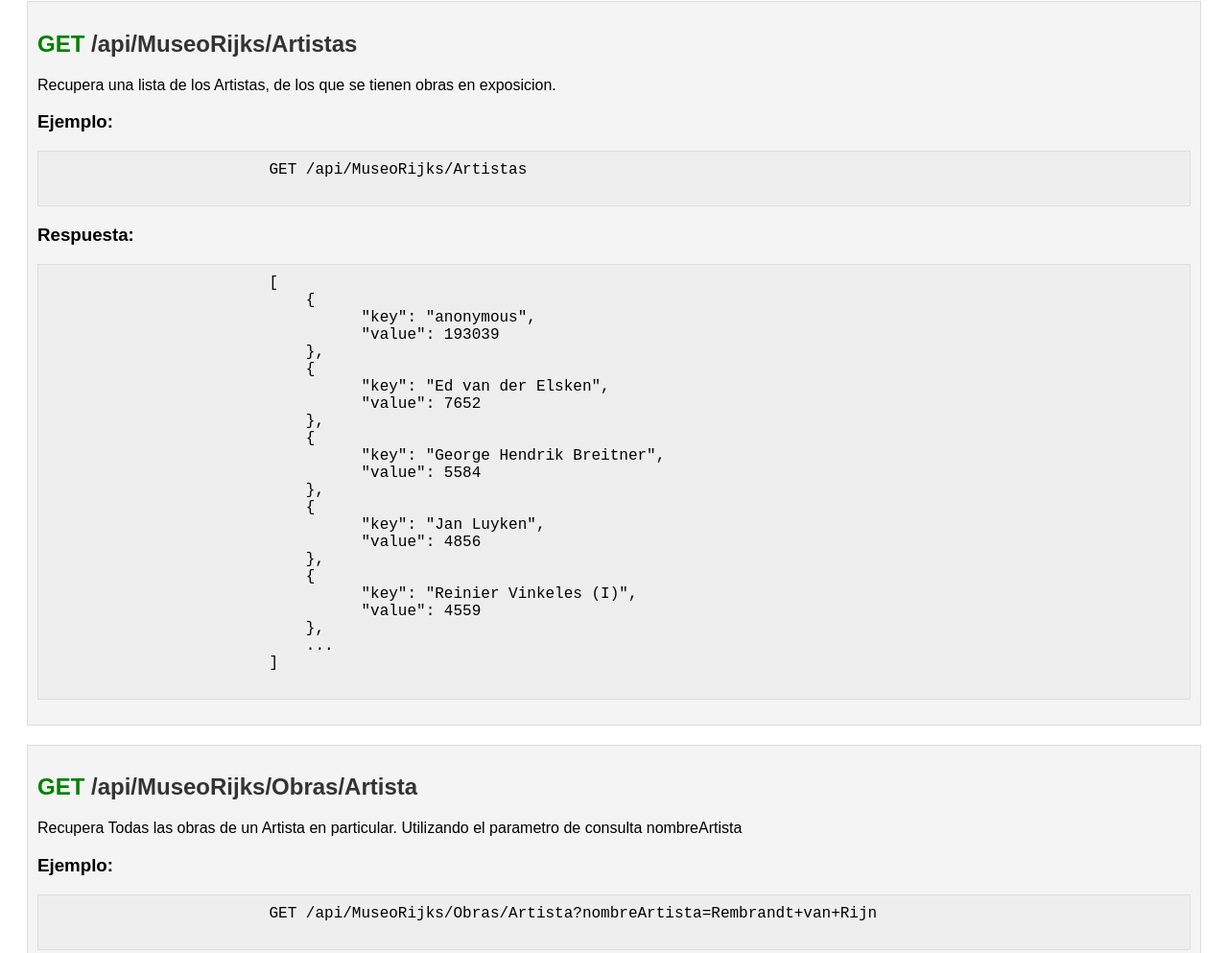
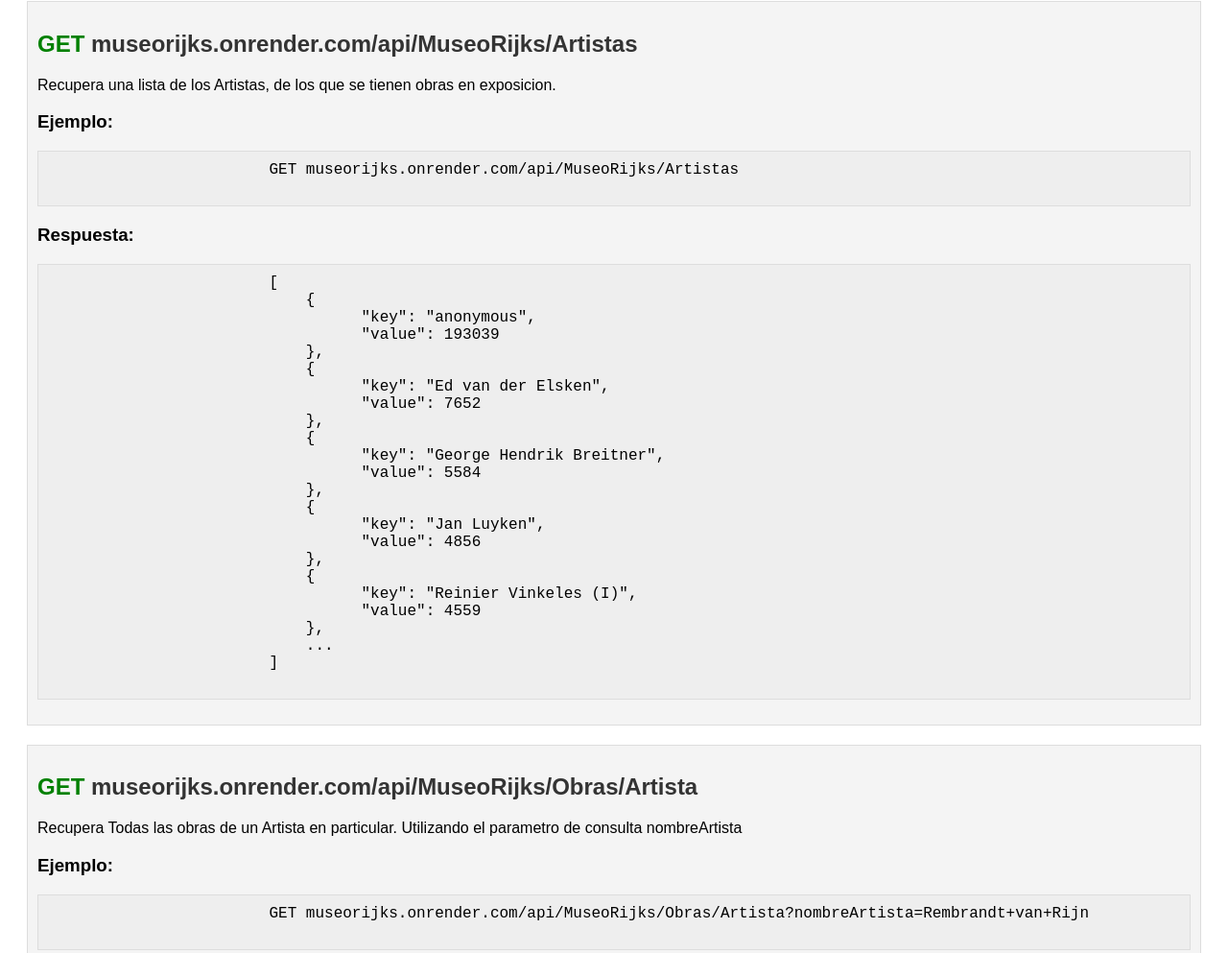
Before and after one commit to SilvaMauricioN/Api_Express_LaboratorioIV, a website: page Public/index.html in a window 1280 px wide. Shown: the part 141-1134 px from the top of the page at 96% size. Drawn offline with Linux system fonts and the light colour scheme.

Commit message:
modificacion archivo index

```diff
--- a/Public/index.html
+++ b/Public/index.html
@@ -14,11 +14,11 @@
 
 	<!-- Endpoint 1 -->
 	<div class="endpoint">
-		<h2><span class="method">GET</span> /api/MuseoRijks/Artistas</h2>
+		<h2><span class="method">GET</span> museorijks.onrender.com/api/MuseoRijks/Artistas</h2>
 		<p>Recupera una lista de los Artistas, de los que se tienen obras en exposicion.</p>
 		<h3>Ejemplo:</h3>
 		<pre>
-			GET /api/MuseoRijks/Artistas
+			GET museorijks.onrender.com/api/MuseoRijks/Artistas
 		</pre>
 		<h3>Respuesta:</h3>
 		<pre>
@@ -50,11 +50,11 @@
 
 	<!-- Endpoint 2 -->
 	<div class="endpoint">
-		<h2><span class="method">GET</span> /api/MuseoRijks/Obras/Artista</h2>
+		<h2><span class="method">GET</span> museorijks.onrender.com/api/MuseoRijks/Obras/Artista</h2>
 		<p>Recupera Todas las obras de un Artista en particular. Utilizando el parametro de consulta nombreArtista</p>
 		<h3>Ejemplo:</h3>
 		<pre>
-			GET /api/MuseoRijks/Obras/Artista?nombreArtista=Rembrandt+van+Rijn
+			GET museorijks.onrender.com/api/MuseoRijks/Obras/Artista?nombreArtista=Rembrandt+van+Rijn
 		</pre>
 		<h3>Respuesta:</h3>
 		<pre>
@@ -88,11 +88,11 @@
 
 	<!-- Endpoint 3 -->
 	<div class="endpoint">
-		<h2><span class="method">GET</span> /api/MuseoRijks/Obra/:id</h2>
+		<h2><span class="method">GET</span> museorijks.onrender.com/api/MuseoRijks/Obra/:id</h2>
 		<p>Recupera una obra en particular a partir de su id.Utilizando un parametro de ruta para la consulta.</p>
 		<h3>Ejemplo:</h3>
 		<pre>
-			GET /api/MuseoRijks/Obra/SK-C-5
+			GET museorijks.onrender.com/api/MuseoRijks/Obra/SK-C-5
 		</pre>
 		<h3>Respuesta:</h3>
 		<pre>
```
Also changed, not shown: README.md.
